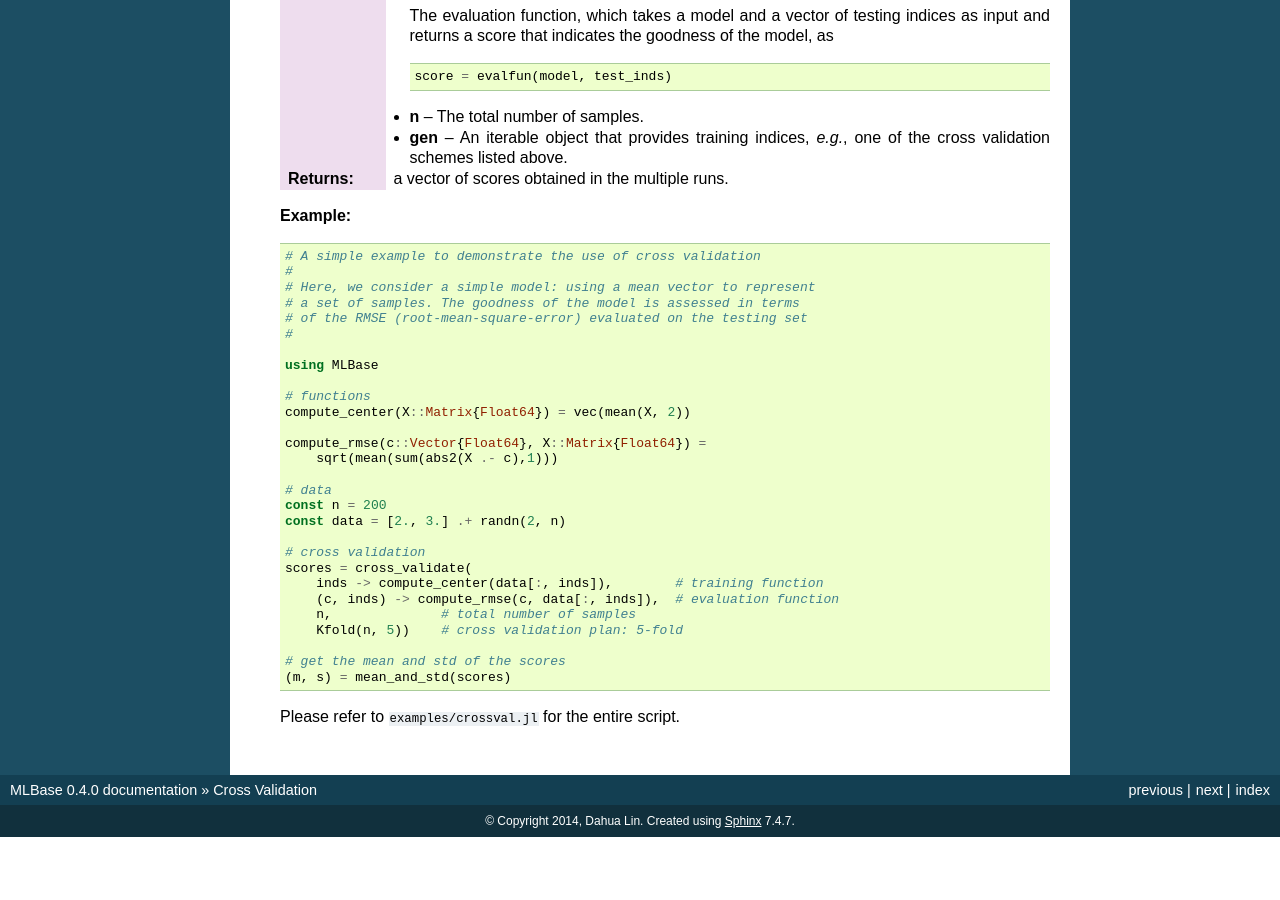
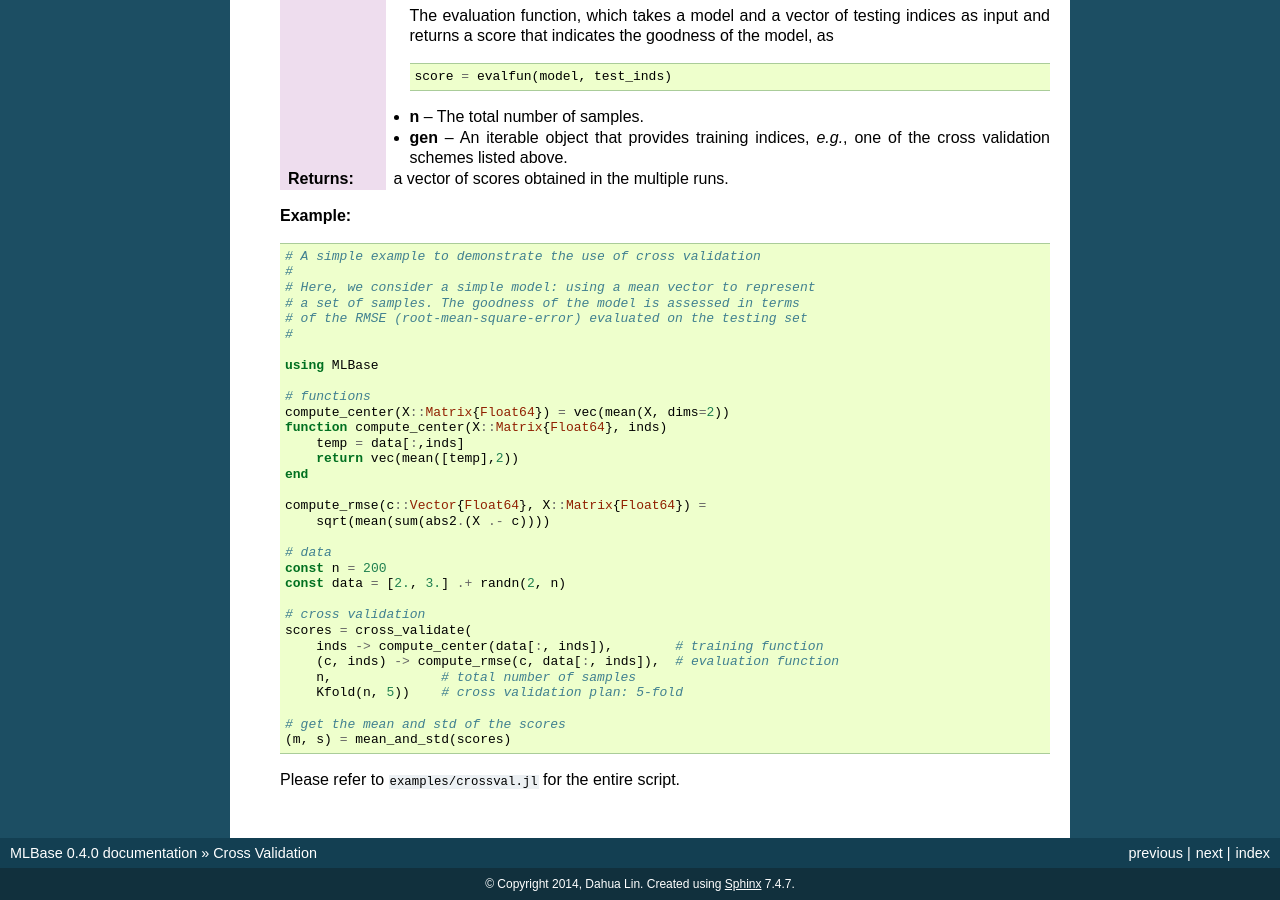
Before and after one commit to JuliaStats/MLBase.jl, a Sphinx documentation site: the page built from docs/source/crossval.rst, in a window 1280 px wide and 900 px high, scrolled down 1515 px. Built offline with Sphinx 7.4.7, drawn with Linux system fonts in a browser that asks for light colours; formulas are drawn with MathJax 3; before the commit the page ends 2352 px from its top, so only the background shows below that.

Commit message:
Correcting syntax.
Earlier version was throws an error.

```diff
--- a/docs/source/crossval.rst
+++ b/docs/source/crossval.rst
@@ -115,10 +115,14 @@ The package also provides a function ``cross_validate`` as below to run a cross
         using MLBase
 
         # functions
-        compute_center(X::Matrix{Float64}) = vec(mean(X, 2))
+        compute_center(X::Matrix{Float64}) = vec(mean(X, dims=2))
+        function compute_center(X::Matrix{Float64}, inds)
+            temp = data[:,inds]
+            return vec(mean([temp],2))
+        end
 
         compute_rmse(c::Vector{Float64}, X::Matrix{Float64}) =
-            sqrt(mean(sum(abs2(X .- c),1)))
+            sqrt(mean(sum(abs2.(X .- c))))
 
         # data
         const n = 200
```
